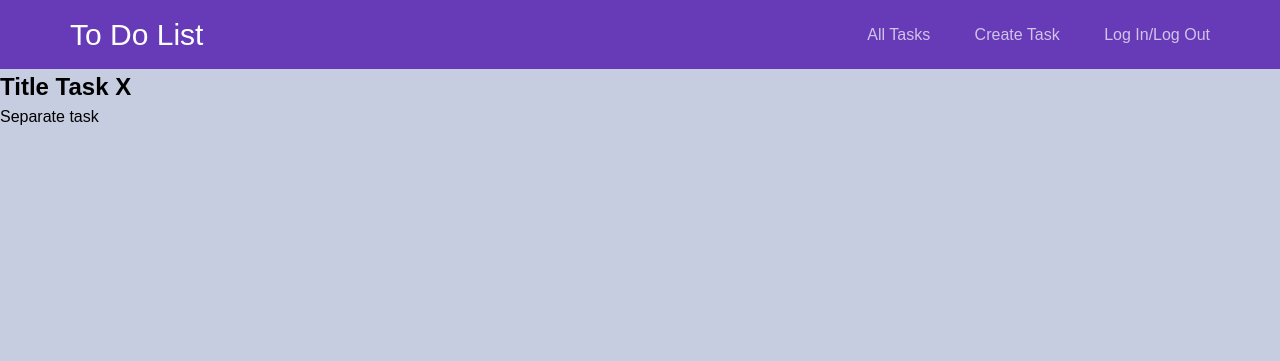
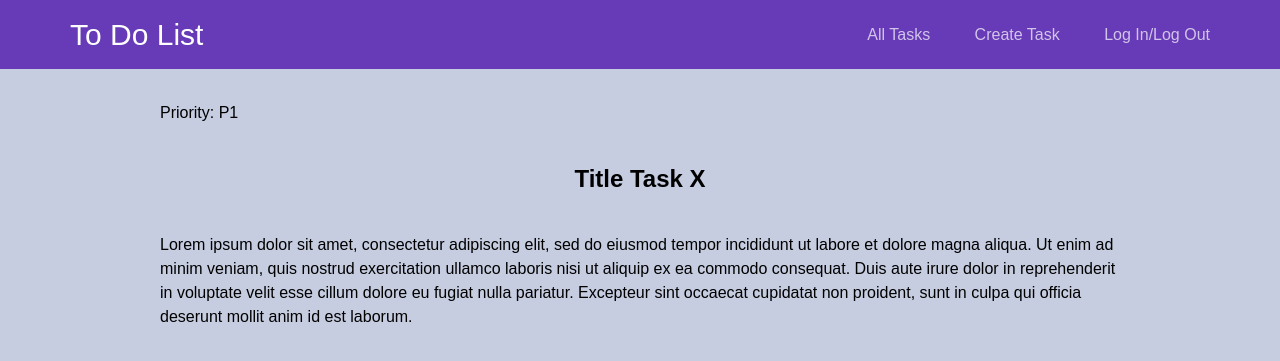
Before and after one commit to yuriy-dezhniuk/to_do_list, a Django app: page /task in a window 1280 px wide. Shown: the top 361 px of the page. Run offline with Django 4.2, Linux system fonts and the light colour scheme.

Commit message:
create layout for separate task page

```diff
--- /dev/null
+++ b/app_container/my_to_do_list/static/my_to_do_list/styles/paiges/task.css
@@ -0,0 +1,14 @@
+.width_container {
+    margin: 0 auto;
+    padding: 2em;
+    max-width: 80%;
+}
+.width_container h1 {
+    margin: 1.5em 1em;
+    text-align: center;
+}
+@media(max-width: 991px){
+    .width_container {
+        max-width: 100%;
+    }
+}
--- a/app_container/my_to_do_list/templates/my_to_do_list/task.html
+++ b/app_container/my_to_do_list/templates/my_to_do_list/task.html
@@ -4,13 +4,16 @@
 {% block title %}All Tasks{% endblock %}
 
 {% block site_css %}
-    {% comment %} <link rel="stylesheet" href="{% static 'meetups/styles/all-meetups.css' %}"> {% endcomment %}
+    <link rel="stylesheet" href="{% static 'my_to_do_list/styles/paiges/task.css' %}">
 {% endblock %}
 
 {% block body %}
 <section>
     {% include "./includes/header.html" %}
-    <h2>{{title}}</h2>
-    <p>Separate task</p>
+    <div class="width_container">
+        <div><span>Priority: {{priority}}</span></div>
+        <h1>{{title}}</h1>
+        <p>{{description|linebreaks }}</p>
+    </div>
 </section>
 {% endblock %}
--- a/app_container/my_to_do_list/views.py
+++ b/app_container/my_to_do_list/views.py
@@ -10,4 +10,6 @@ def index(request):
 def task(request):
     return render(request, 'my_to_do_list/task.html', {
         'title': 'Title Task X',
+        'description': """Lorem ipsum dolor sit amet, consectetur adipiscing elit, sed do eiusmod tempor incididunt ut labore et dolore magna aliqua. Ut enim ad minim veniam, quis nostrud exercitation ullamco laboris nisi ut aliquip ex ea commodo consequat. Duis aute irure dolor in reprehenderit in voluptate velit esse cillum dolore eu fugiat nulla pariatur. Excepteur sint occaecat cupidatat non proident, sunt in culpa qui officia deserunt mollit anim id est laborum.""",
+        'priority': 'P1',
     })
```
